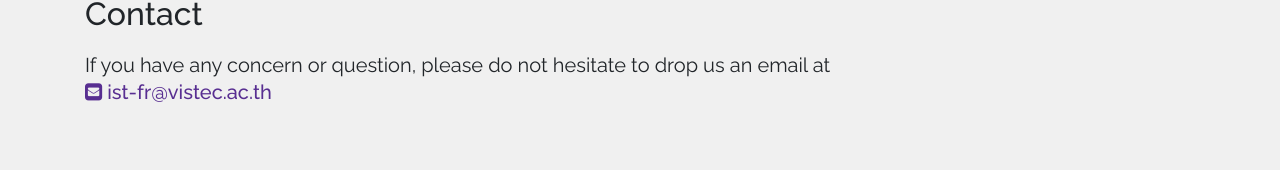
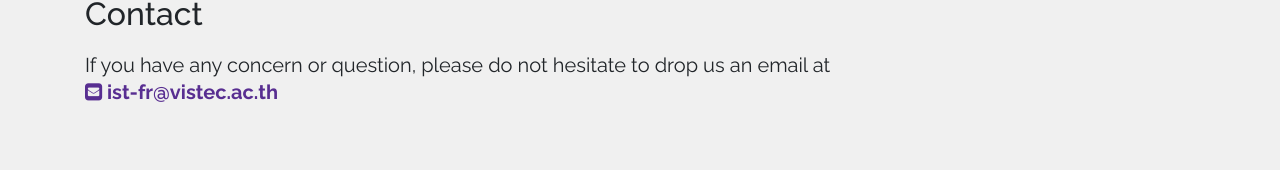
Before and after one commit to gc-vistec/gc-vistec.github.io, a Vue app: page / in a window 1280 px wide. Shown: the part 4029-4199 px from the top of the page. Built offline with nearby package versions, Linux system fonts and the light colour scheme; what vue-scrollactive, vuetable-2 would draw is missing.

Commit message:
Refactor and update styling for Contact component

```diff
--- a/src/components/Home/Contact.vue
+++ b/src/components/Home/Contact.vue
@@ -6,25 +6,14 @@
           <h2>Contact</h2>
         </div>
         <div class="col-lg-12 mt-2">
-          <!-- <h4>Registration &amp; Research Paper Submission Manager</h4> -->
           If you have any concern or question, please do not hesitate to drop us an email at
-          <!-- <h5> -->
-            <!-- <a href="tel:+66854828989"> -->
-              <!-- <i class="fa fa-phone"></i> -->
-              <!-- +66 (0) 8 5482 8989 -->
-            <!-- </a> -->
-          <!-- </h5> -->
-          <h5>
+          <h5 class="font-weight-bold">
             <a href="mailto:ist-fr@vistec.ac.th">
               <i class="fa fa-envelope-square"></i>
               ist-fr@vistec.ac.th
             </a>
           </h5>
         </div>
-        <!-- <div class="col-lg-12 mt-4"> -->
-          <!-- <h2>Or <router-link to="/forms/query">drop us a query <i class="fa fa-external-link"></i></router-link></h2> -->
-           <!-- <h2><a href="https://goo.gl/forms/GBtmyZPjCzDRJytA2">Drop us a query <i class="fa fa-external-link"></i></a></h2> -->
-        <!-- </div> -->
       </div>
     </div>
   </section>
```
